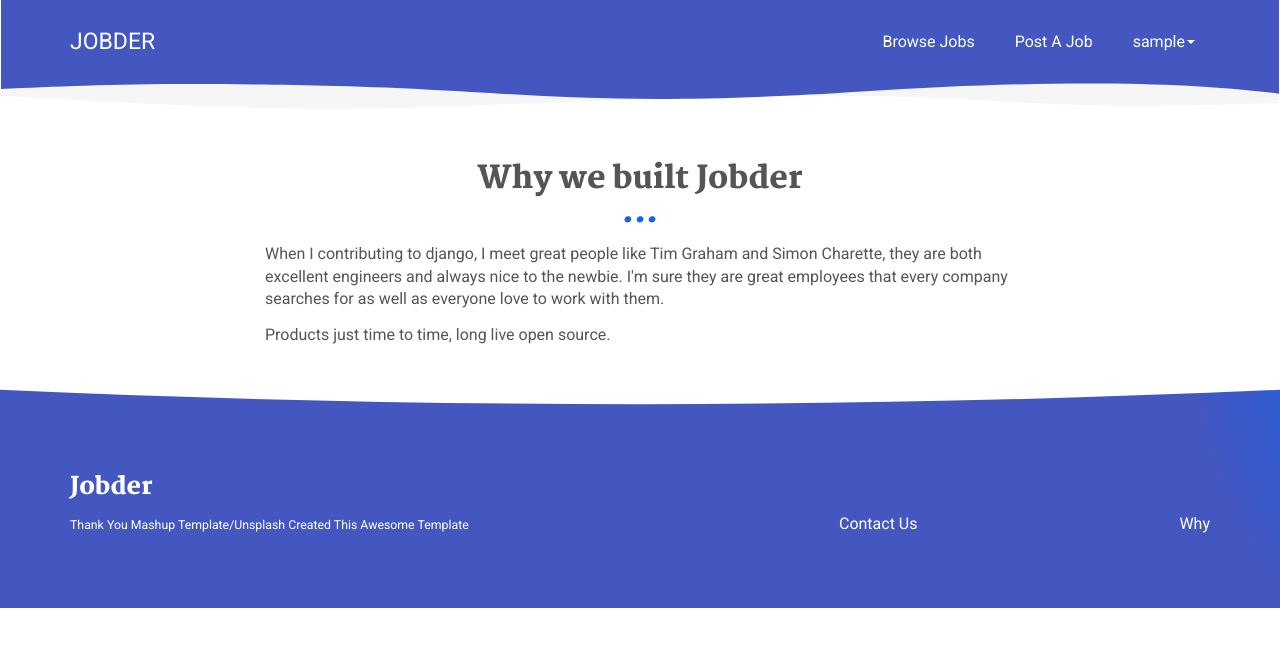
After one commit to Windsooon/jobder, a Django app: page /why/ in a window 1280 px wide. The commit adds this page. Shown: the top 647 px of the page. Run offline with Django 3.2, Linux system fonts and the light colour scheme; the visitor is signed in with stand-in values (Sample User, id 1); data that the repository does not hold is empty; parts of the project's set-up code (start-up, migrations or seed data) failed here and were passed over; some libraries are stand-ins or nearby versions.

Commit message:
add why page

```diff
--- a/common/urls.py
+++ b/common/urls.py
@@ -13,6 +13,7 @@ urlpatterns = [
     url(r'^contributors/$', views.contributors, name='contributors'),
     url(r'^posted-jobs/$', views.posted_jobs, name='posted_jobs'),
     url(r'^match/$', views.match, name='match'),
+    url(r'^why/$', views.why, name='why'),
     url(r'^$', views.index, name='front_page'),
     re_path(
         r'^job/(?P<id>[0-9]+)/$',
--- a/common/views.py
+++ b/common/views.py
@@ -68,6 +68,11 @@ def profile(request, name):
         else:
             return render(request, '404.html', status=404)
     return render(request, 'profile.html', {'user': user})
+
+
+def why(request):
+    '''why page'''
+    return render(request, 'why.html')
 
 
 @login_required
--- a/static/css/base.css
+++ b/static/css/base.css
@@ -38,7 +38,7 @@ pre {
 }
 
 #title, #job-company, #job-list, #job-details,
-#company-details, #find-details, #contri-h2, #signin-h2 {
+#company-details, #find-details, #contri-h2, #signin-h2, #why-h2{
     text-align:center;
     color: #555;
 }
@@ -110,3 +110,10 @@ pre {
 #jobder-name {
     font-size: 3rem;
 }
+
+.index-a:hover {
+    -webkit-box-shadow: 0px 4px 5px 0px rgba(201,201,201,1);
+    -moz-box-shadow: 0px 4px 5px 0px rgba(201,201,201,1);
+    box-shadow: 0px 4px 5px 0px rgba(201,201,201,1);
+    transition: box-shadow 0.2s ease-in-out;
+}
--- a/templates/base.html
+++ b/templates/base.html
@@ -94,12 +94,15 @@
           <div class="col-xs-12">
             <h3>Jobder</h3>
             <div class="row">
-              <div class="col-xs-7 col-sm-7">
+              <div class="col-xs-6 col-sm-6">
                 <p><small>Thank You <a href="http://www.mashup-template.com/" title="Create website with free html template">Mashup Template</a>/<a href="https://www.unsplash.com/" title="Beautiful Free Images">Unsplash</a> Created This Awesome Template</small>
                 </p>
               </div>
-              <div class="col-xs-5 col-sm-5">
+              <div class="col-xs-3 col-sm-3">
                 <a class="pull-right" href="mailto:contact@jobder.com?subject=Hello">Contact Us</a>
+              </div>
+              <div class="col-xs-3 col-sm-3">
+                <a class="pull-right" href="{% url 'why' %}">Why</a>
               </div>
             </div>
           </div>
--- /dev/null
+++ b/templates/why.html
@@ -0,0 +1,19 @@
+{% extends "base.html" %}
+{% load staticfiles %}
+{% load socialaccount %}
+{% block extra_styles %}
+<link rel="stylesheet" href="{% static 'css/css_lib/selectize_default.css' %}" />
+<link rel="stylesheet" href="{% static 'css/contributors.css' %}" />
+{% endblock %}
+{% block title %}Jobder - Search Contributors{% endblock %}
+{% block content %}
+<div class="container">
+  <div class="row">
+    <div class="col-xs-10 col-xs-offset-1 col-md-8 col-md-offset-2">
+      <h2 id="why-h2">Why we built Jobder</h2>
+      <p>When I contributing to django, I meet great people like Tim Graham and Simon Charette, they are both excellent engineers and always nice to the newbie. I'm sure they are great employees that every company searches for as well as everyone love to work with them.</p>
+      <p>Products just time to time, long live open source.</p>
+    </div>
+  </div>
+</div>
+{% endblock %}
```
